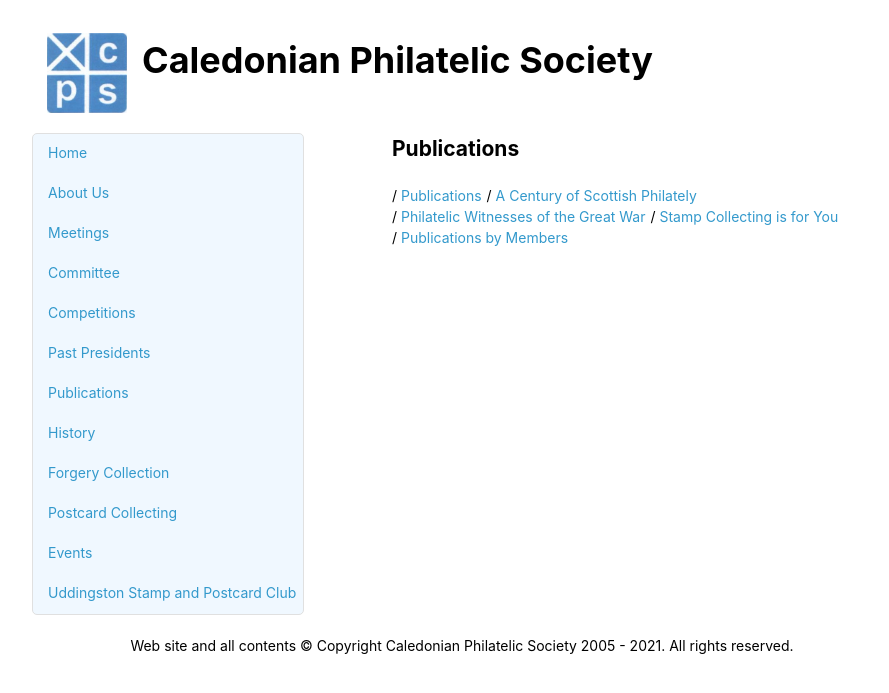
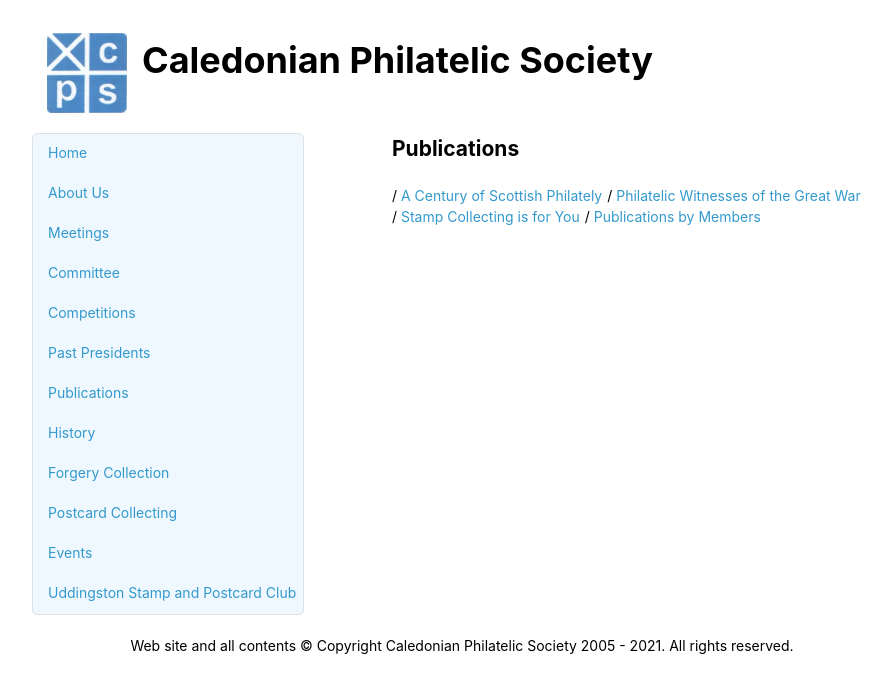
Before and after one commit to astalker/caledonian-stamps, a Jekyll site: the page built from publications.md, in a window 1280 px wide. Shown: the top 693 px of the page, without its empty margins (178-1067 px from the left). Built offline with Jekyll 4.4.1, drawn with Linux system fonts in a browser that asks for light colours; our own code applies the rules of GitHub Pages for plain Markdown files.

Commit message:
Menu tweak

```diff
--- a/_includes/history-menu.html
+++ b/_includes/history-menu.html
@@ -1,5 +1,4 @@
 <ul class="submenu">
-    <li><a href="./history">History</a></li>
     <li><a href="./centennial">Centennial</a></li>
     <li><a href="./hosting-asps-annual-congress">Hosting ASPS Annual Congress</a></li>
     <li><a href="./congress-covers">Congress Covers</a></li>
--- a/_includes/publications-menu.html
+++ b/_includes/publications-menu.html
@@ -1,5 +1,4 @@
 <ul class="submenu">
-    <li><a href="./publications">Publications</a></li>
     <li><a href="./a-century-of-scottish-philately">A Century of Scottish Philately</a></li>
     <li><a href="./philatelic-witnesses-of-the-great-war">Philatelic Witnesses of the Great War</a></li>
     <li><a href="./stamp-collecting-is-for-you">Stamp Collecting is for You</a></li>
```
